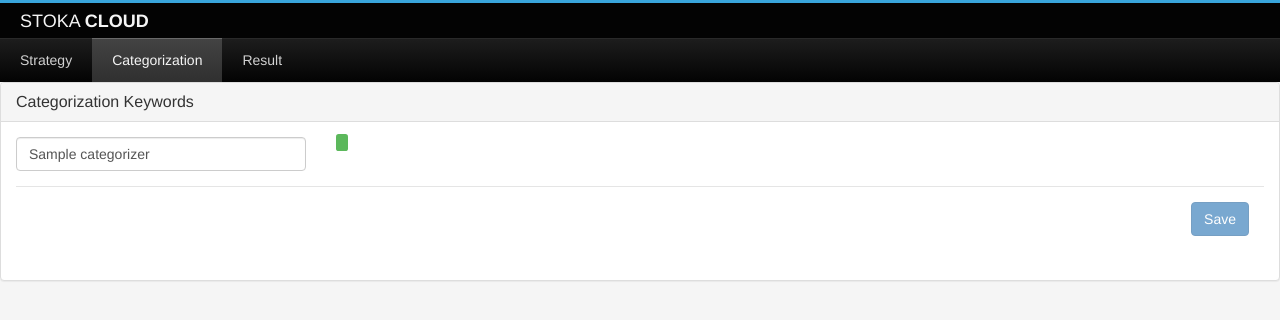
After one commit to alphastoka/alphastoka-cloud, a Django app: page /categorization in a window 1280 px wide. The commit adds this page. Shown: the top 320 px of the page. Run offline with Django 3.2, Linux system fonts and the light colour scheme; tables that the repository leaves empty hold one stand-in row (values such as "Sample post"); a database or web service that is not in the repository returns one stand-in record (values such as "Sample title"); some libraries are stand-ins or nearby versions.

Commit message:
categorizer

```diff
--- a/alphastoka/alphastoka/urls.py
+++ b/alphastoka/alphastoka/urls.py
@@ -25,6 +25,7 @@ urlpatterns = [
     url(r'^mgmt/murder/([^\s]+)', views.mgmt_murder),
     url(r'^results/export', views.results_export),
     url(r'^results', views.results),
+    url(r'^categorization', views.categorization),
     url(r'^processors', views.processors),
     # default first view
     url(r'^$', views.index)
--- a/alphastoka/mgmt/templates/base.html
+++ b/alphastoka/mgmt/templates/base.html
@@ -31,14 +31,14 @@
 					<a href="/">Strategy</a>
 				</li>
 				<li class="{%block second_active%} {%endblock%}">
-					<a href="#">Analysis</a>
+					<a href="/categorization">Categorization</a>
 				</li>
 				<li class="{%block third_active%} {%endblock%}">
 					<a href="/results">Result</a>
 				</li>
-				<li class="{%block forth_active%} {%endblock%}">
+				<!--<li class="{%block forth_active%} {%endblock%}">
 					<a href="/processors">Processors</a>
-				</li>
+				</li>-->
 			</ul>
 		</nav>
 
--- /dev/null
+++ b/alphastoka/mgmt/templates/categorization.html
@@ -0,0 +1,35 @@
+{% extends "base.html" %} {% load humanize %} {% block second_active %}active{% endblock %} {% block content %}
+
+<div class="panel panel-default">
+    <div class="panel-heading">
+        <h3 class="panel-title">Categorization Keywords</h3>
+    </div>
+    <div class="panel-body">
+        <div class="row">
+            <div class="col-md-12">
+                <form class="form-horizontal">
+                    {% for x in category_key %}
+                    {% if not x == "_id"%}
+                    <div class="form-group">
+                        <div class="col-sm-3">
+                            <input type="text" id="modalInput" class="form-control" value="{{x}}"></div>
+                        <div class="col-sm-9">
+                            {% for token in category_key|get_item:x%}
+                            <span class="label label-info">{{token}}</span>
+                            {% endfor %}
+                            <span class="label label-success"><i class="fa fa-plus"></i></span>
+                        </div>
+                    </div>
+                    {% endif %}
+                    {%endfor%}
+                    <div class="modal-footer">
+                        <button type="submit" class="btn btn-primary" disabled>Save</button>
+                    </div>
+                </form>
+            </div>
+        </div>
+
+    </div>
+</div>
+
+{%endblock%}
--- a/alphastoka/mgmt/templates/index.html
+++ b/alphastoka/mgmt/templates/index.html
@@ -136,7 +136,7 @@
 	{% if "astoka.seeder" in container.Labels %}
 	<div class="list-group-item list-view-pf-stacked list-view-pf-top-align">
 		<div class="list-view-pf-actions">
-			<a class="btn btn-danger" href="/mgmt/murder/{{ container.Id }}"><i class="pficon-close pf"></i> KILL</a>
+			<a class="btn btn-danger" href="/mgmt/murder/{{ container.Id }}"><i class="pficon-close pf"></i> Put to Death</a>
 			<div class="dropdown pull-right dropdown-kebab-pf">
 				<button class="btn btn-link dropdown-toggle" type="button" id="dropdownKebabRight3" data-toggle="dropdown" aria-haspopup="true"
 					aria-expanded="true">
--- a/alphastoka/mgmt/views.py
+++ b/alphastoka/mgmt/views.py
@@ -116,6 +116,14 @@ def mgmt_murder(request, container_id):
 	messages.add_message(request, 50, message='The selected Stoka has been taken care of.', extra_tags="success")
 	return HttpResponseRedirect("/")
 
+def categorization(request):
+
+	mongo_system = mongo_client['stoka_system']
+
+	return render(request, "categorization.html",{
+		"category_key": mongo_system.categorizer.find({}).skip(0).limit(1)[0]
+	})
+
 def mgmt_create(request):
 	if request.method == "POST":
 		# cli = Client(base_url='unix:///var/run/docker.sock')
```
Also changed, not shown: alphastoka/mgmt/templates/results.html (+51 -52 lines), 1 other file.
